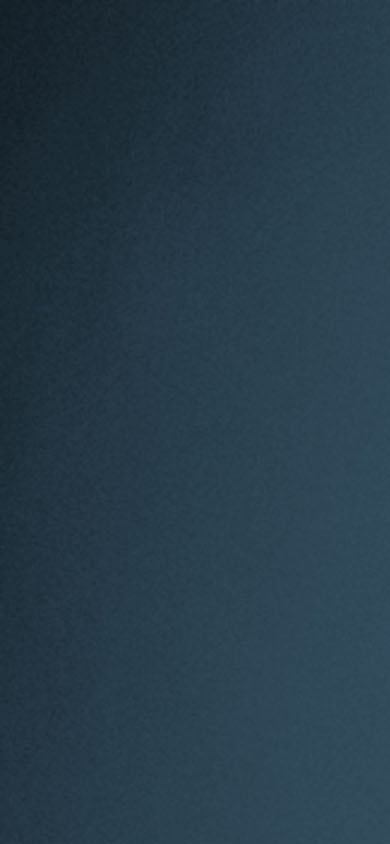
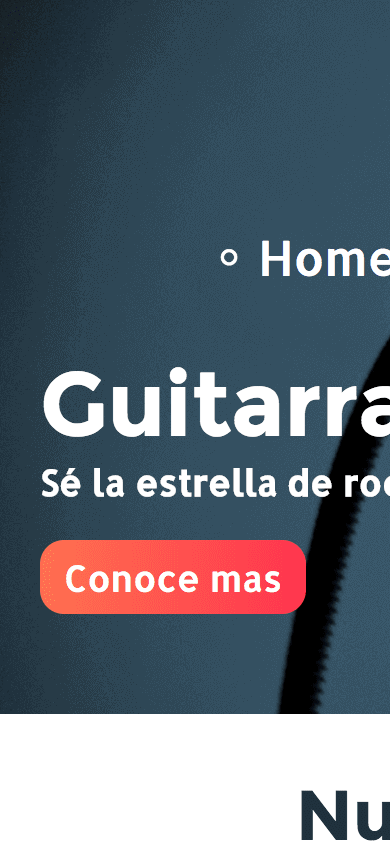
Before and after one commit to rzuletav99/invie-github, a plain HTML site: page index.html in a window 390 px wide. Shown: the top 844 px of the page. Drawn offline with Linux system fonts and the light colour scheme.

Commit message:
invie responsive

```diff
--- a/index.html
+++ b/index.html
@@ -11,9 +11,18 @@
                 max-width: 100;
                 vertical-align: top;
             }
+            img#responsive {
+                    display: none;
+                }
+            @media screen and (max-width: 768px) {
+                img#responsive {
+                    display: block;
+                }
+            }
         </style>
     </head>
     <body>
+        <img src="invie-responsive.png" alt="" id="responsive">
         <img src="header.jpg" alt="">
         <img src="hero.jpg" alt="">
         <img src="acustica.jpg" alt="">
```
Also changed, not shown: invie-responsive.png (added).
